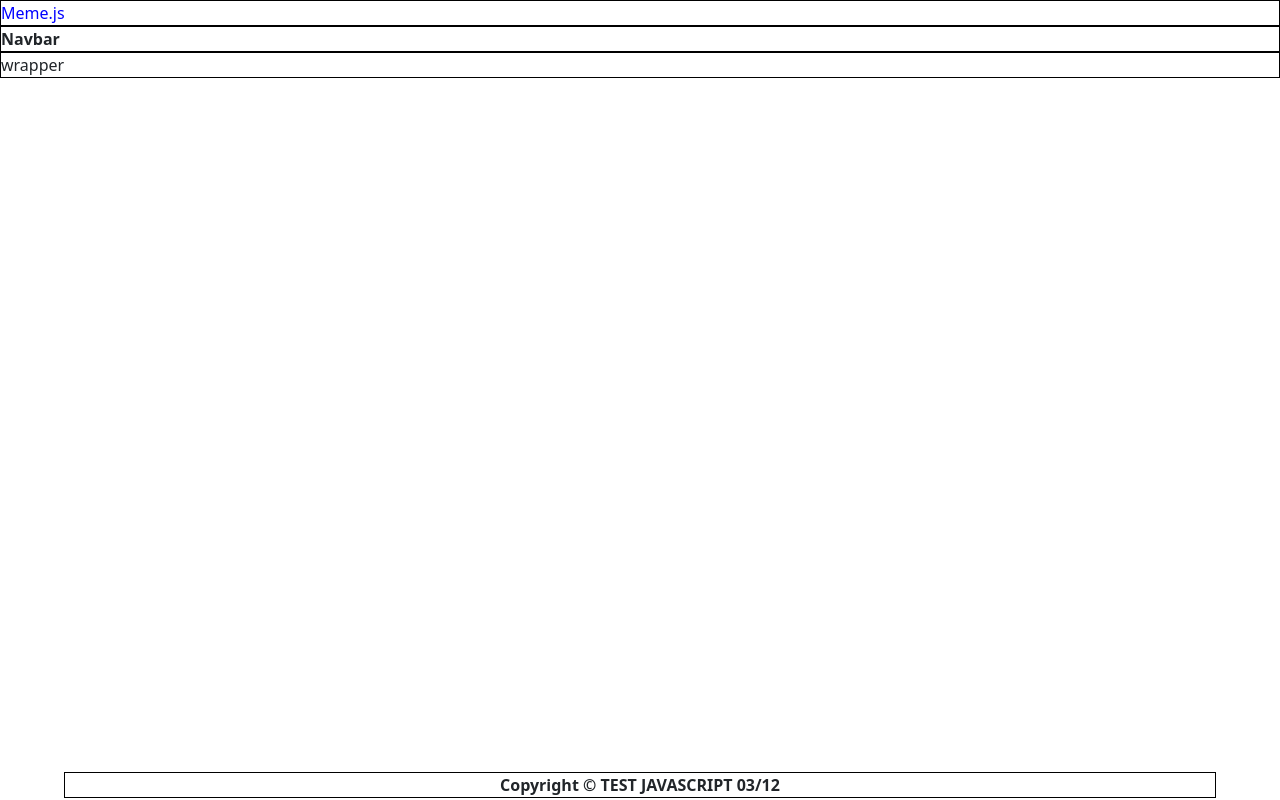
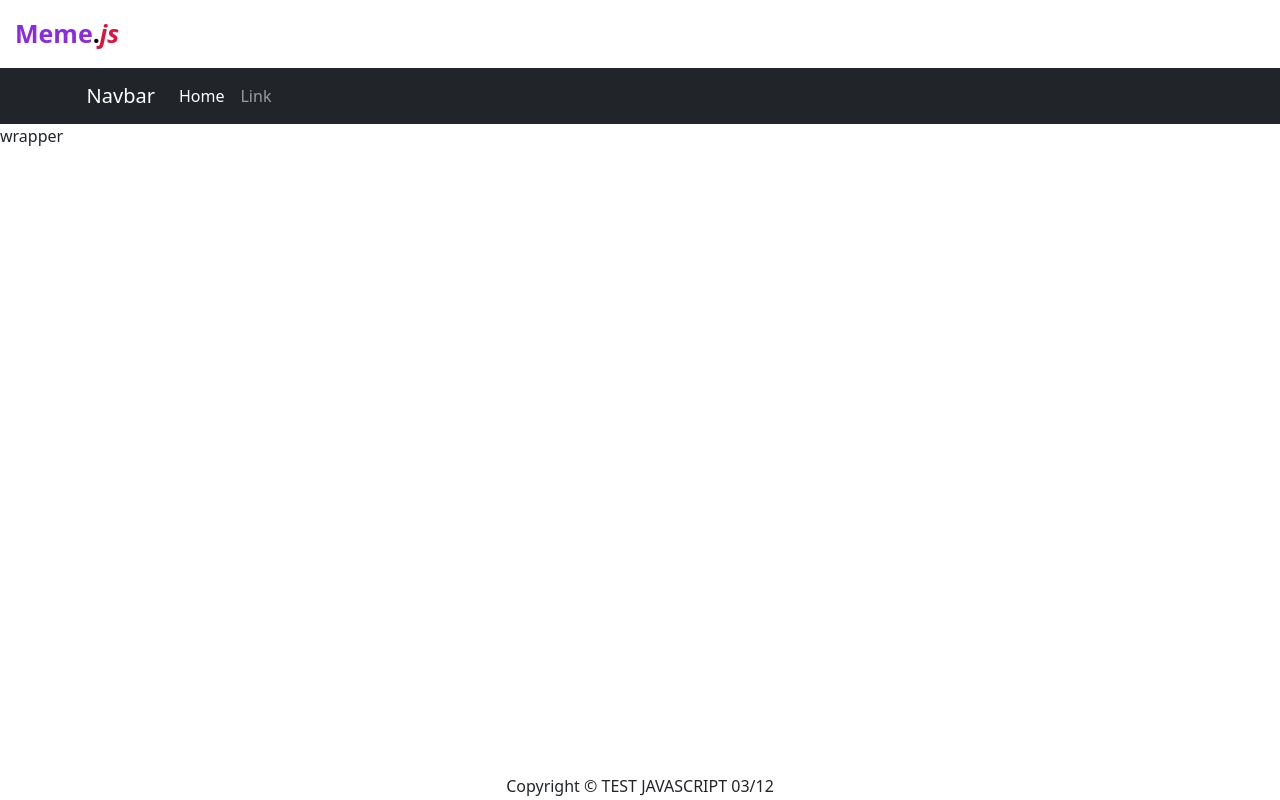
Before and after one commit to Polysoude51/Test-js, a website: page index.html in a window 1280 px wide. Drawn offline with nearby package versions, Linux system fonts and the light colour scheme.

Commit message:
header changement

```diff
--- a/index.html
+++ b/index.html
@@ -9,7 +9,39 @@
 </head>
 <body>
     <div id="Header">Meme<span id="dot">.</span><span id="js">js</span></div>
-    <div id="Navbar" class="bold">Navbar</div>
+    <div id="Navbar">
+       <nav
+        class="navbar navbar-expand-sm navbar-dark bg-dark" data-bs-theme="dark">
+       >
+        <div class="container">
+            <a class="navbar-brand" href="#">Navbar</a>
+            <button
+                class="navbar-toggler d-lg-none"
+                type="button"
+                data-bs-toggle="collapse"
+                data-bs-target="#collapsibleNavId"
+                aria-controls="collapsibleNavId"
+                aria-expanded="false"
+                aria-label="Toggle navigation"
+            >
+                <span class="navbar-toggler-icon"></span>
+            </button>
+            <div class="collapse navbar-collapse" id="collapsibleNavId">
+                <ul class="navbar-nav me-auto mt-2 mt-lg-0">
+                    <li class="nav-item">
+                        <a class="nav-link active" href="#" aria-current="page"
+                            >Home
+                            <span class="visually-hidden">(current)</span></a
+                        >
+                    </li>
+                    <li class="nav-item">
+                        <a class="nav-link" href="#">Link</a>
+                    </li>
+                </ul>
+            </div>
+        </div>
+       </nav>
+       </div>
     <div id="wrapper">wrapper</div>
     <div id="footer" class="bold">Copyright &copy; TEST JAVASCRIPT 03/12</div>
 </body>
--- a/style/style.css
+++ b/style/style.css
@@ -1,9 +1,3 @@
-div{
-    border:1px solid black;
-}
-#Header{
-    color: blue;
-}
 #footer{
     position: absolute;
     bottom: 2px;
@@ -12,6 +6,16 @@ div{
     left: 5%;
     right: 5%;
 }
-.bold{
+#Header{
+    font-size:25px;
+    padding: 15px;
     font-weight: 900;
+    color: blueviolet;
 }
+#dot{
+    color: black;
+}
+#js{
+    font-style: italic;
+    color: crimson;
+}
```
